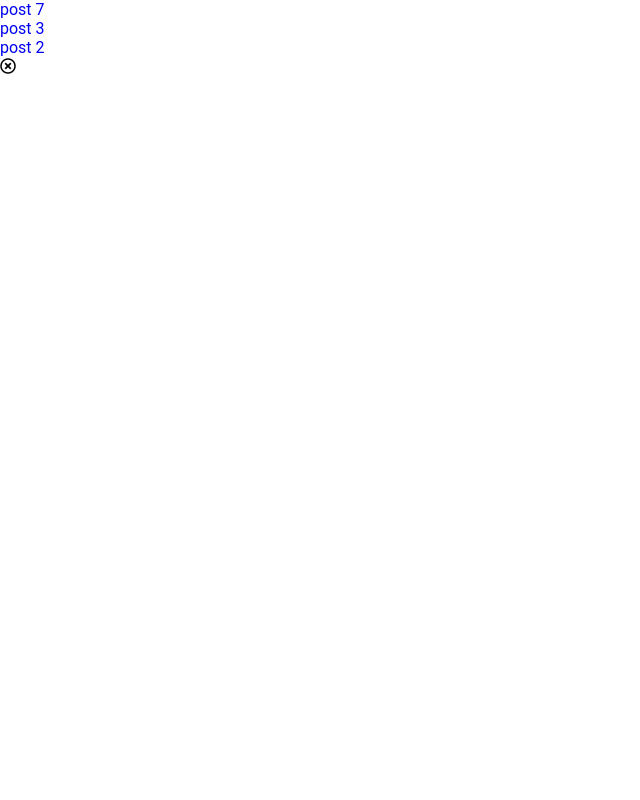
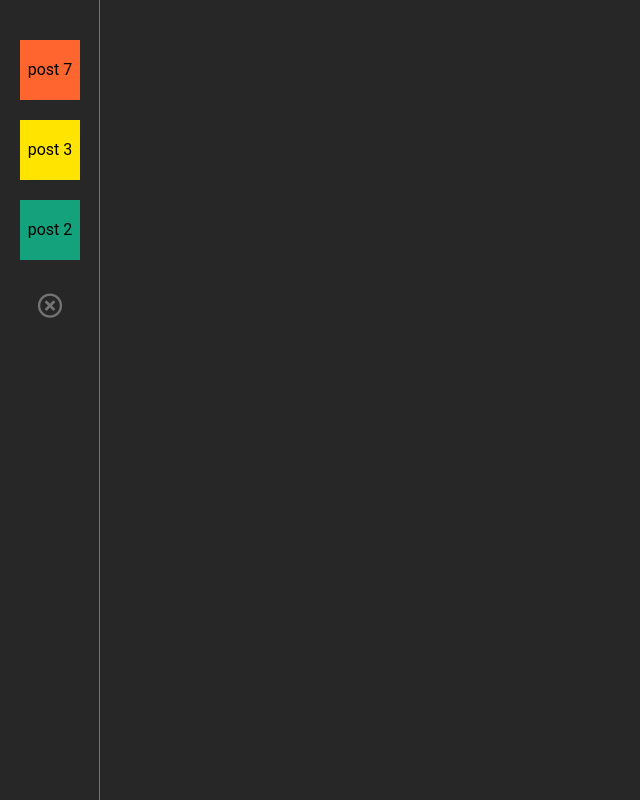
Before and after one commit to GianluigiVitale/WipItalia-exercise, a website: page index.html in a window 1280 px wide. Shown: the whole page, without its empty margins (0-640 px from the left). Drawn offline with Linux system fonts and the light colour scheme.

Commit message:
css styling

```diff
--- a/index.html
+++ b/index.html
@@ -7,17 +7,21 @@
         <link rel="stylesheet" href="dist/style.css">
     </head>
     <body>
+        <div class="container">
             <nav>
                 <ul id="card-trigger">
-                <li><a href="javascript:void(0)" data-sku="7">post 7</a></li>
-                <li><a href="javascript:void(0)" data-sku="3">post 3</a></li>
-                <li><a href="javascript:void(0)" data-sku="2">post 2</a></li>
+                    <li class="square red"><a href="javascript:void(0)" data-sku="7">post 7</a></li>
+                    <li class="square yellow"><a href="javascript:void(0)" data-sku="3">post 3</a></li>
+                    <li class="square green"><a href="javascript:void(0)" data-sku="2">post 2</a></li>
                 </ul>
+                <div class="square">
                     <i class="far fa-times-circle delete-all-button" id="remover"></i>
+                </div>
             </nav>
             <main>
                 <div id="cards-holder"></div>
             </main>
+        </div>
 
 
         <script src="dist/main.js" charset="utf-8"></script>
--- a/src/css/partials/_common.scss
+++ b/src/css/partials/_common.scss
@@ -4,6 +4,7 @@ a {
 
 body {
     font-family: 'Roboto', sans-serif;
+    background-color: $primary-color;
 }
 
 i {
@@ -13,3 +14,27 @@ i {
 li {
     list-style: none;
 }
+
+.container {
+    display: flex;
+}
+
+.square:hover {
+    border-radius: 30%;
+}
+
+.red {
+    background-color: $red-color;
+}
+
+.yellow {
+    background-color: $yellow-color;
+}
+
+.green {
+    background-color: $green-color;
+}
+
+.delete-all-button, .red, .green, .yellow, .delete-button {
+    transition: all 0.5s;
+}
--- a/src/css/partials/_main.scss
+++ b/src/css/partials/_main.scss
@@ -0,0 +1,39 @@
+#cards-holder {
+    display: flex;
+    flex-wrap: wrap;
+}
+
+.card {
+    position: relative;
+    width: 300px;
+    height: 300px;
+    @include color-fontSize($primary-color, 20px);
+    padding: 20px;
+    margin: 25px;
+
+    &:hover .delete-button {
+        display: inline-block;
+    }
+
+    h2 {
+        font-size: 20px;
+        padding-bottom: 15px;
+    }
+
+    p {
+        font-size: 20px;
+    }
+}
+
+.delete-button {
+    position: absolute;
+    top: 3px;
+    right: 3px;
+    padding: 3px;
+    display: none;
+    color: $primary-color;
+
+    &:hover {
+        font-size: 120%;
+    }
+}
--- a/src/css/partials/_mixins.scss
+++ b/src/css/partials/_mixins.scss
@@ -1,63 +1,5 @@
-// BORDER
-@mixin border-1px-solid($border-direction, $color) {
-    #{$border-direction}: 1px solid $color;
-}
-
-@mixin border-1px-solid-radius($border-direction, $color, $radius) {
-    #{$border-direction}: 1px solid $color;
-    border-radius: $radius;
-}
-// FINE BORDER
-
-// ELEMENTO POSIZIONATO FISSO
-@mixin fixed-element($direction-fix, $z-index) {
-    position: fixed;
-    #{$direction-fix}: 0;
-    z-index: $z-index;
-    width: 100%;
-}
-
-// FLEX
-@mixin flex-justify-align($justify-direction, $align-direction) {
-    display: flex;
-    justify-content: $justify-direction;
-    align-items: $align-direction;
-}
-
-@mixin flex-justify($justify-direction) {
-    display: flex;
-    justify-content: $justify-direction;
-}
-
-@mixin flex-align($align-direction) {
-    display: flex;
-    align-items: $align-direction;
-}
-
-@mixin flex-align-column($align-direction) {
-    display: flex;
-    flex-direction: column;
-    align-items: $align-direction;
-}
-
-@mixin flex-align-column-textCenter($align-direction) {
-    display: flex;
-    flex-direction: column;
-    align-items: $align-direction;
-    text-align: center;
-}
-// FINE FLEX
-
-
-// COLORE, DIMENSIONE FONT, GRANDEZZA FONT
+// COLORE, DIMENSIONE FONT
 @mixin color-fontSize($color, $font-size) {
     color: $color;
     font-size: $font-size;
 }
-
-@mixin color-fontSize-fontWeight($color, $font-size, $font-weight) {
-    color: $color;
-    font-size: $font-size;
-    font-weight: $font-weight;
-}
-// FINE STILE COLORI, FONT
--- a/src/css/partials/_nav.scss
+++ b/src/css/partials/_nav.scss
@@ -0,0 +1,29 @@
+nav {
+    width: 100px;
+    height: 100vh;
+    border-right: 1px solid $secondary-color;
+    margin-right: 20px;
+    padding-top: 20px;
+    color: $secondary-color;
+    line-height: 60px;
+    text-align: center;
+
+    a {
+        color: black;
+
+    }
+
+    .square {
+        width: 60px;
+        height: 60px;
+        margin: 20px 20px;
+    }
+}
+
+.delete-all-button {
+    font-size: 25px;
+}
+
+.delete-all-button:hover {
+    @include color-fontSize(white, 28px);
+}
--- a/src/css/partials/_variables.scss
+++ b/src/css/partials/_variables.scss
@@ -0,0 +1,5 @@
+$primary-color: #272727;
+$secondary-color: #747474;
+$red-color: #FF652F;
+$yellow-color: #FFE400;
+$green-color: #14A27C;
--- a/src/js/main.js
+++ b/src/js/main.js
@@ -43,7 +43,7 @@ function ajaxCall(dataSku) {		// ajax che recupera le info della card, se non e'
 
                 var divCard = document.createElement("div");
                 divCard.setAttribute('data-sku', dataSku);
-                divCard.setAttribute('class', 'card');
+				bgAssign(divCard, dataSku);
 
                 var cardButton = document.createElement("i");
                 cardButton.setAttribute('class', 'fas fa-times delete-button');
@@ -79,3 +79,17 @@ function cardElement(divCard, tag, titleBody) {		// crea un tag con all'interno
 function removeAllCards() {		// rimuove tutte le cards
     document.getElementById("cards-holder").innerHTML = "";
 }
+
+function bgAssign(divCard, dataSku) {		// assegna la classe card e il colore di sfondo in base al numero
+	switch (dataSku) {
+		case '7':
+		divCard.setAttribute('class', 'card red');
+			break;
+		case '3':
+		divCard.setAttribute('class', 'card yellow');
+			break;
+		case '2':
+		divCard.setAttribute('class', 'card green');
+			break;
+	}
+}
```
Also changed, not shown: dist/main.js, dist/style.css. Lines whose indentation alone changed are shown as unchanged.
